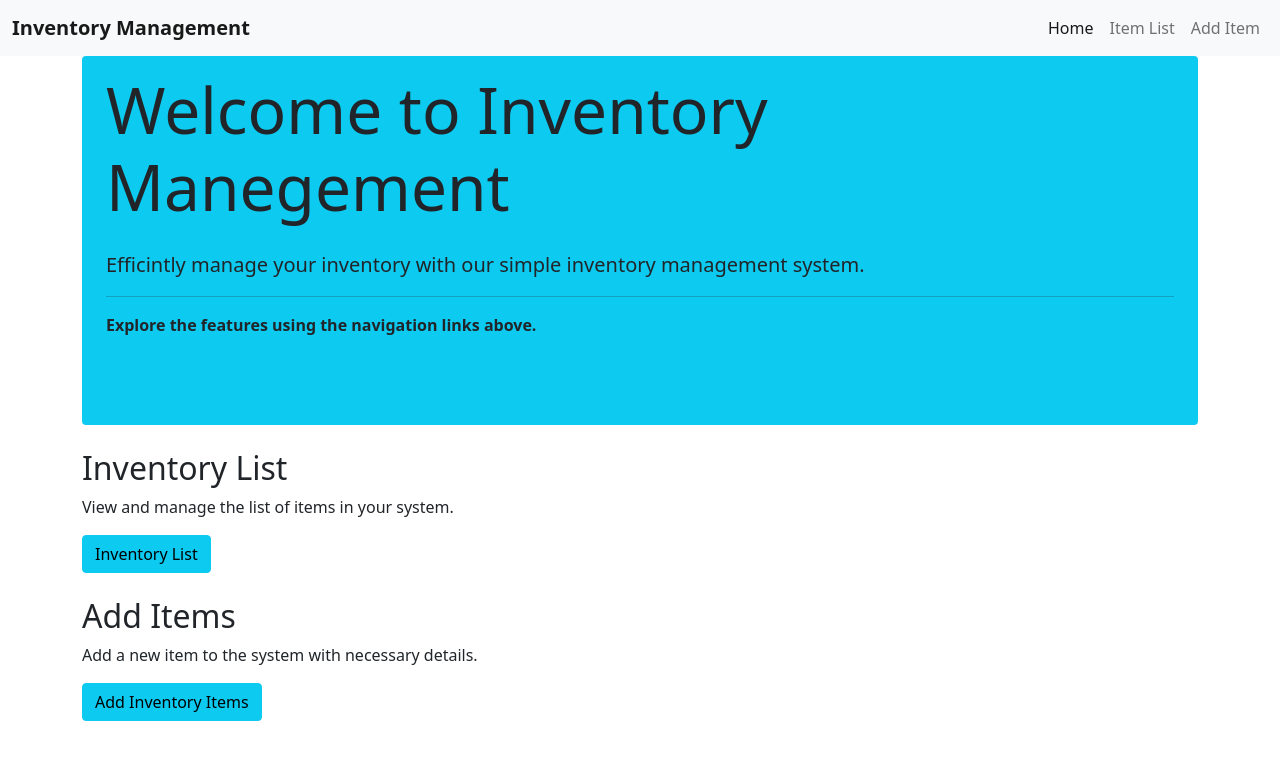
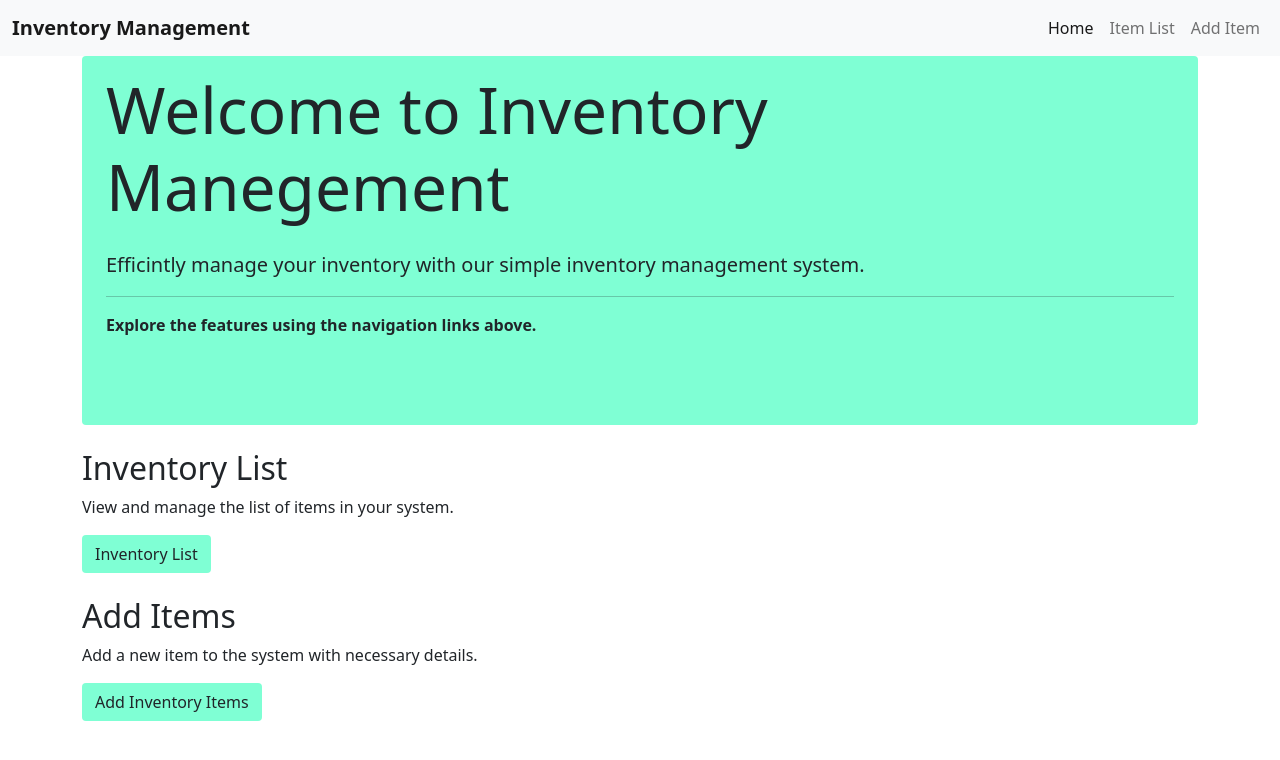
Before and after one commit to yashas8197/Inventory-Management-App, a plain HTML site: page index.html in a window 1280 px wide. Drawn offline with nearby package versions, Linux system fonts and the light colour scheme.

Commit message:
style: changed background color

```diff
--- a/index.html
+++ b/index.html
@@ -37,7 +37,7 @@
 
   <main class="container" id="home">
 
-    <section class="container bg-info rounded px-4">
+    <section class="container rounded px-4" style="background-color: aquamarine;">
       <h1 class="display-3 py-3"><strong>Welcome to Inventory Manegement</strong> </h1>
       <p class=" fs-5">Efficintly manage your inventory with our simple inventory management system.</p>
       <hr>
@@ -49,13 +49,13 @@
     <section class="my-4">
       <h2>Inventory List</h2>
       <p>View and manage the list of items in your system.</p>
-      <a class="btn btn-info" href="itemList.html">Inventory List</a>
+      <a class="btn" style="background-color: aquamarine;" href="itemList.html">Inventory List</a>
     </section>
 
     <section class="my-4">
       <h2>Add Items</h2>
       <p>Add a new item to the system with necessary details.</p>
-      <a class="btn btn-info" href="addItem.html">Add Inventory Items</a>
+      <a class="btn" style="background-color: aquamarine;" href="addItem.html">Add Inventory Items</a>
     </section>
 
   </main>
```
